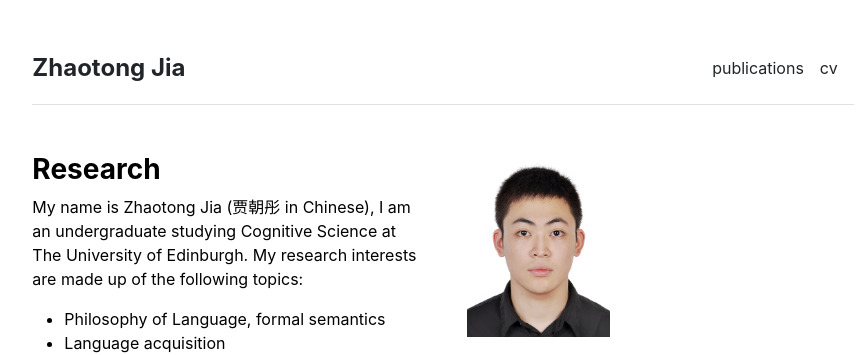
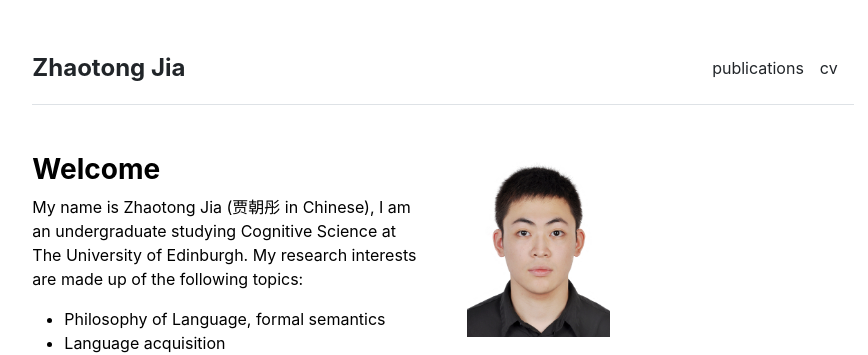
Before and after one commit to chotong/chotong.github.io, a Jekyll site: the page built from docs/index.md, in a window 1280 px wide. Shown: the top 355 px of the page, without its empty margins (197-1065 px from the left). Built offline with Jekyll 4.4.1, drawn with Linux system fonts in a browser that asks for light colours.

Commit message:
Update home.html

```diff
--- a/docs/_layouts/home.html
+++ b/docs/_layouts/home.html
@@ -4,7 +4,7 @@ layout: default
 
 <div class="row g-5 mb-5">
   <div class="col-md-6">
-    <h3 class="fw-bold">Research</h3>
+    <h3 class="fw-bold">Welcome</h3>
     {{ content }}
   </div>
   <div class="col-md-6">
```
